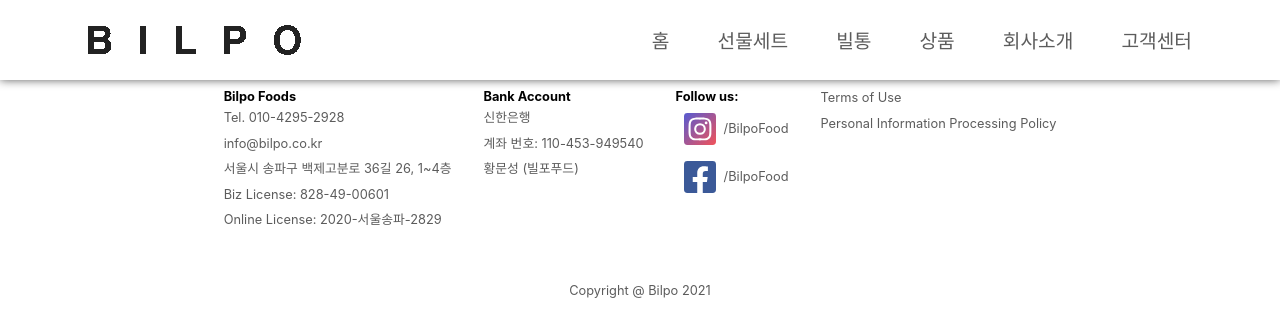
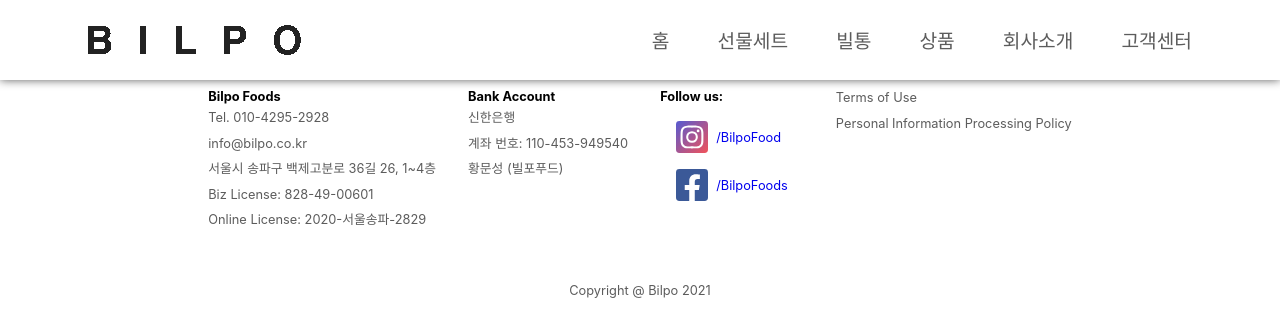
Before and after one commit to ricqua/bilpo_website_next, a Next.js app: page / in a window 1280 px wide. Shown: the top 336 px of the page. Built offline with nearby package versions, Linux system fonts and the light colour scheme.

Commit message:
fix social media links in footer

```diff
--- a/components/Footer.js
+++ b/components/Footer.js
@@ -20,28 +20,29 @@ function Footer() {
             <p>계좌 번호: 110-453-949540</p>
             <p>황문성 (빌포푸드) </p>
           </div>
-          <div className={styles.socialDiv}>
+          <div>
             <strong>Follow us:</strong>
-            <p>
-              <a target="_blank" href="https://www.instagram.com/bilpofood/">
+
+            <a
+              className={styles.socialCard}
+              target="_blank"
+              href="https://www.instagram.com/bilpofood/"
+            >
               <img
-                  className={styles.socialIcon}
                 src="./socialIcons/instagramIcon(colorGradients_simple).svg"
                 alt="Instagram icon"
               />
-                <p> /BilpoFood</p>
+              <label> /BilpoFood</label>
             </a>
-            </p>
-            <p>
-              <a target="_blank" href="https://www.facebook.com/bilpofoods/">
-                <img
-                  className={styles.socialIcon}
-                  src="./socialIcons/facebookIcon.svg"
-                  alt="Facebook icon"
-                />
-                <p> /BilpoFood</p>
+
+            <a
+              className={styles.socialCard}
+              target="_blank"
+              href="https://www.facebook.com/BilpoFoods/"
+            >
+              <img src="./socialIcons/facebookIcon.svg" alt="Facebook icon" />
+              <label> /BilpoFoods</label>
             </a>
-            </p>
           </div>
           <div>
             <p>
--- a/styles/Footer.module.css
+++ b/styles/Footer.module.css
@@ -25,22 +25,33 @@
   text-align: left;
   font-size: 0.8em;
 }
+.socialCard {
+  /* border: 1px solid black; */
+  margin: 1em;
+}
 
-.socialDiv p a {
+.socialCard {
   display: flex;
   align-items: center;
+  text-decoration: none;
+  cursor: pointer;
+  transition: transform ease-in-out 150ms;
 }
 
-.socialDiv p a {
-  display: flex;
-  align-items: center;
-  font-size: 1rem;
-  text-decoration: none;
+.socialCard label {
+  cursor: pointer;
+  font-size: 0.8rem;
 }
 
-.socialDiv img {
+.socialCard:hover {
+  /* background: red; */
+  transform: scale(1.05, 1.05);
+  transition: transform ease-in-out 150ms;
+}
+
+.socialCard img {
   height: 2em;
-  margin: 0.5em;
+  margin-right: 0.5em;
 }
 
 .copyrightNotice {
```
Lines whose indentation alone changed are shown as unchanged.
